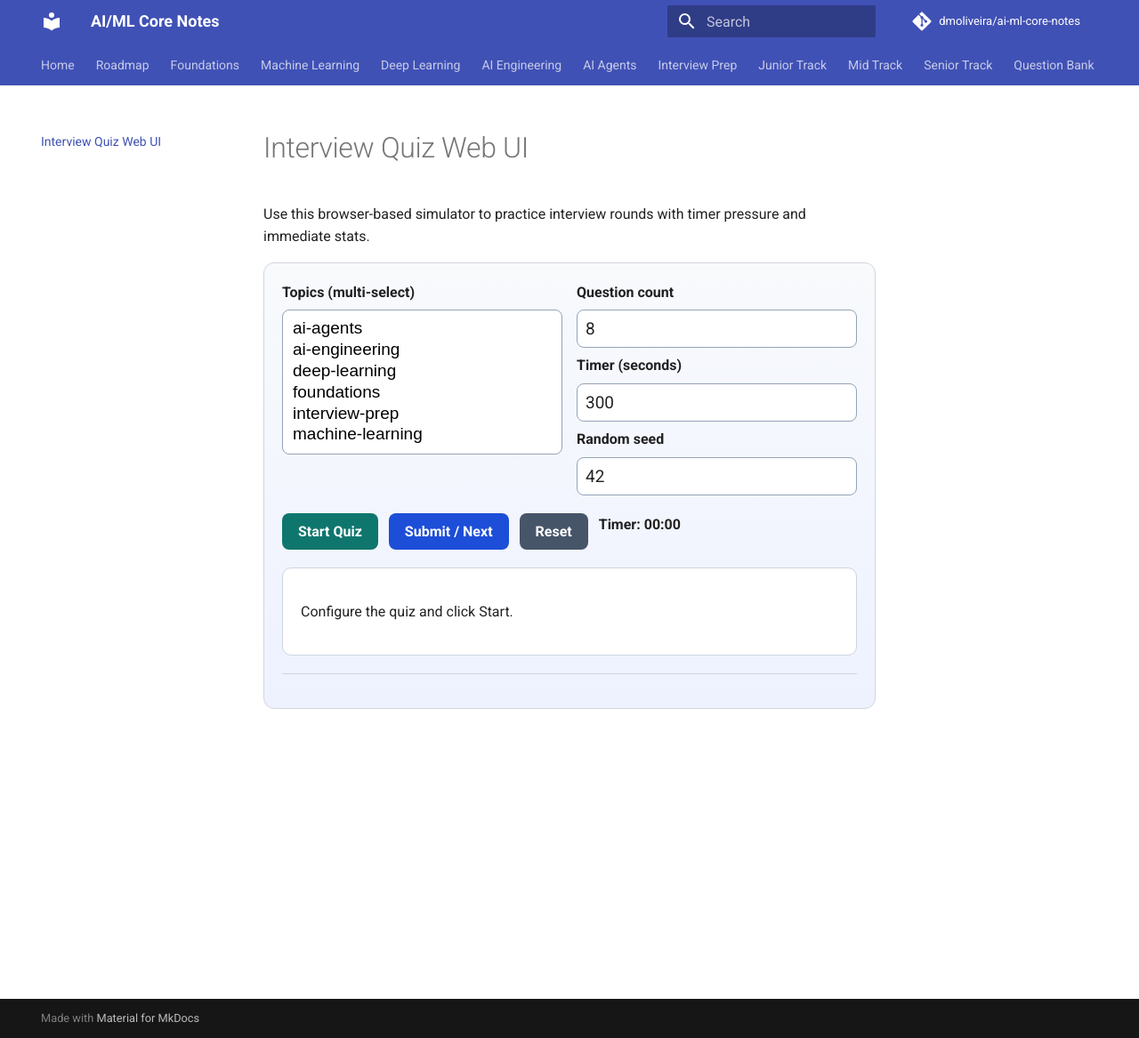
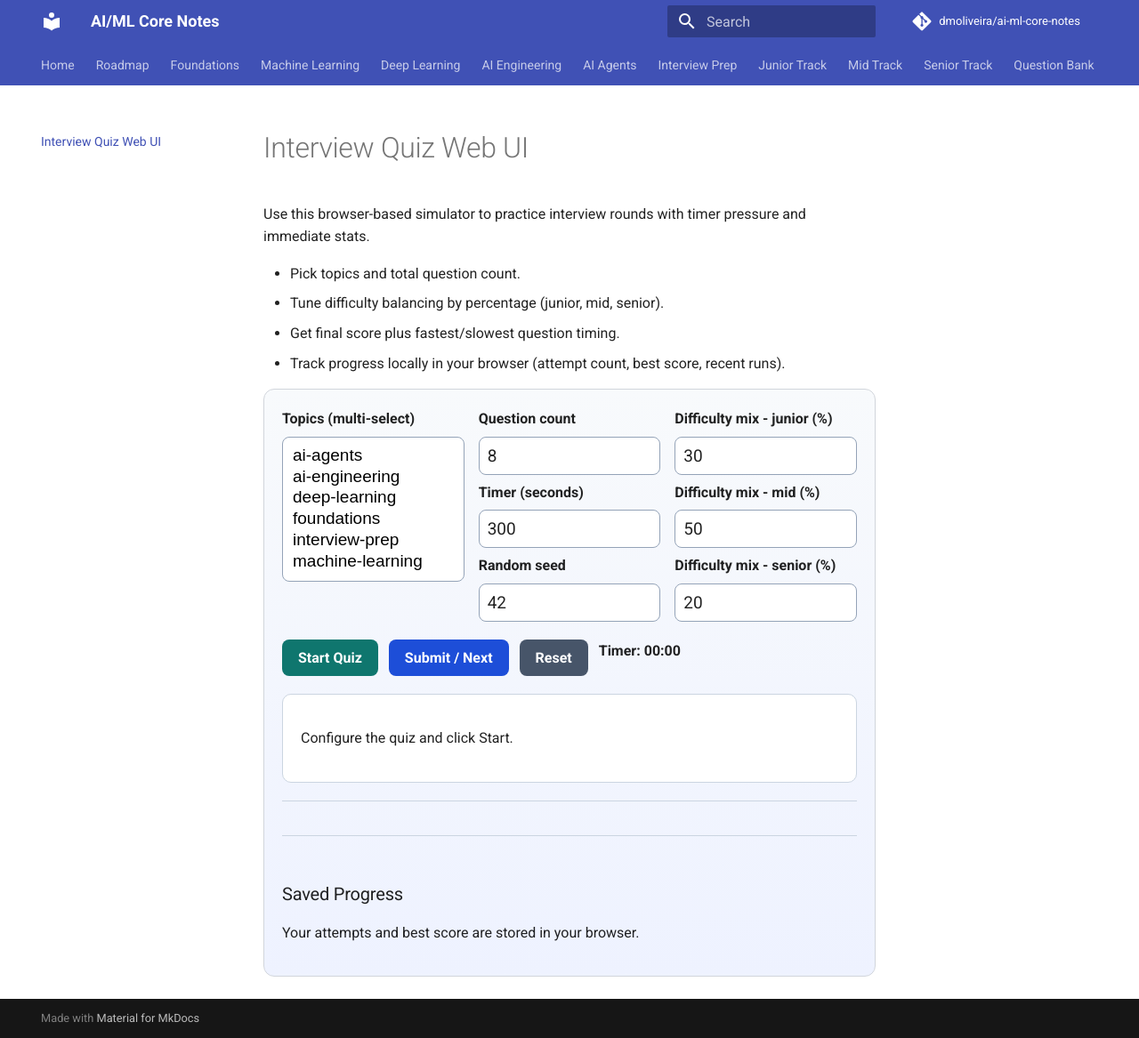
Before and after one commit to dmoliveira/ai-ml-core-notes, an MkDocs documentation site: the page built from docs/practice/quiz-web.md, in a window 1280 px wide and 1167 px high. Shown: the whole window at 89% size. Built offline with MkDocs 1.6.1 and Material for MkDocs 9.7.7, drawn with Linux system fonts in a browser that asks for light colours; comment, search, counter and statistics services are not loaded.

Commit message:
Expand web quiz UI controls for difficulty mix and saved progress

```diff
--- a/docs/assets/quiz-web.css
+++ b/docs/assets/quiz-web.css
@@ -7,7 +7,7 @@
 
 .quiz-controls {
   display: grid;
-  grid-template-columns: repeat(2, minmax(0, 1fr));
+  grid-template-columns: repeat(3, minmax(0, 1fr));
   gap: 0.8rem;
   margin-bottom: 1rem;
 }
@@ -107,6 +107,21 @@
   padding-top: 0.9rem;
 }
 
+.quiz-progress {
+  margin-top: 1rem;
+  border-top: 1px solid #cbd5e1;
+  padding-top: 0.9rem;
+}
+
+.quiz-progress ul {
+  margin: 0.5rem 0;
+  padding-left: 1.1rem;
+}
+
+.quiz-progress .quiz-leaderboard {
+  margin-top: 0.6rem;
+}
+
 .quiz-results table {
   width: 100%;
   border-collapse: collapse;
--- a/docs/practice/quiz-web.md
+++ b/docs/practice/quiz-web.md
@@ -1,6 +1,11 @@
 # Interview Quiz Web UI
 
 Use this browser-based simulator to practice interview rounds with timer pressure and immediate stats.
+
+- Pick topics and total question count.
+- Tune difficulty balancing by percentage (junior, mid, senior).
+- Get final score plus fastest/slowest question timing.
+- Track progress locally in your browser (attempt count, best score, recent runs).
 
 <link rel="stylesheet" href="../../assets/quiz-web.css">
 
@@ -20,6 +25,16 @@ Use this browser-based simulator to practice interview rounds with timer pressur
       <label for="quiz-seed">Random seed</label>
       <input id="quiz-seed" type="number" min="1" value="42">
     </div>
+    <div class="quiz-control">
+      <label for="quiz-weight-junior">Difficulty mix - junior (%)</label>
+      <input id="quiz-weight-junior" type="number" min="0" max="100" value="30">
+
+      <label for="quiz-weight-mid">Difficulty mix - mid (%)</label>
+      <input id="quiz-weight-mid" type="number" min="0" max="100" value="50">
+
+      <label for="quiz-weight-senior">Difficulty mix - senior (%)</label>
+      <input id="quiz-weight-senior" type="number" min="0" max="100" value="20">
+    </div>
   </div>
 
   <div class="quiz-actions">
@@ -34,6 +49,12 @@ Use this browser-based simulator to practice interview rounds with timer pressur
   </div>
   <div class="quiz-feedback" id="quiz-feedback"></div>
   <div class="quiz-results" id="quiz-results"></div>
+
+  <div class="quiz-progress" id="quiz-progress">
+    <h3>Saved Progress</h3>
+    <p>Your attempts and best score are stored in your browser.</p>
+    <div id="quiz-progress-content"></div>
+  </div>
 </div>
 
 <script src="../../assets/quiz-web.js"></script>
```
